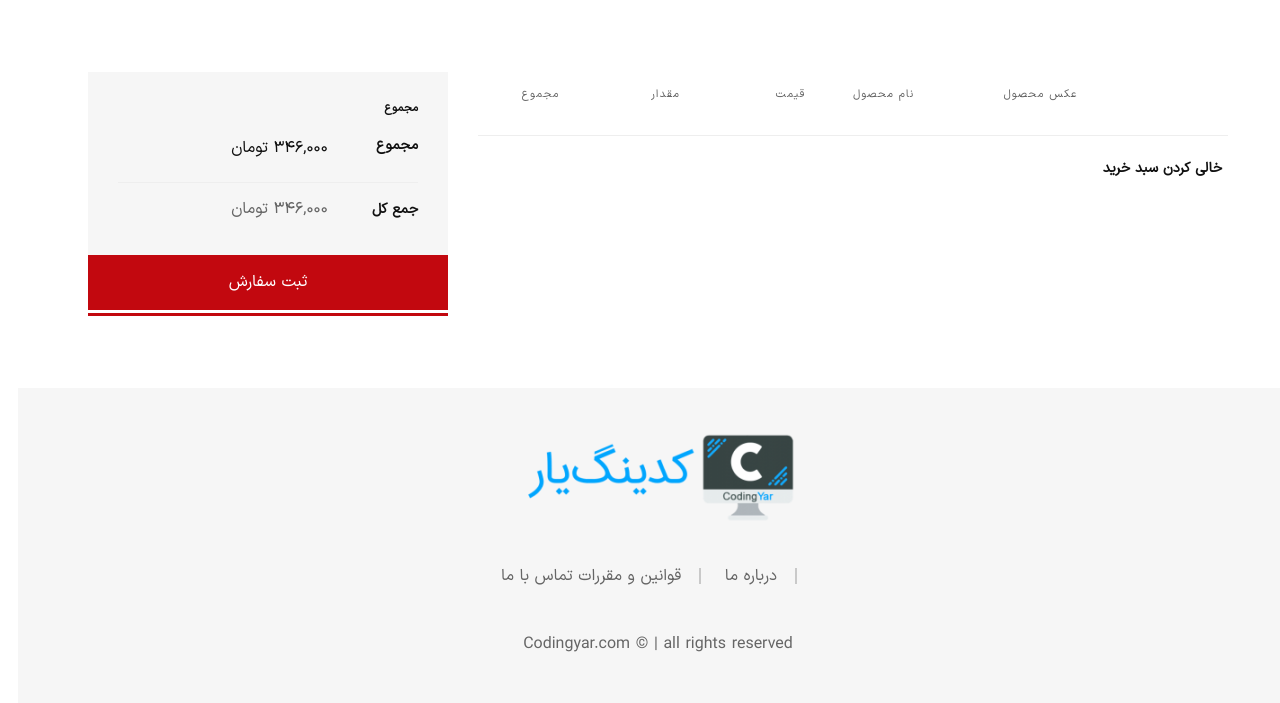
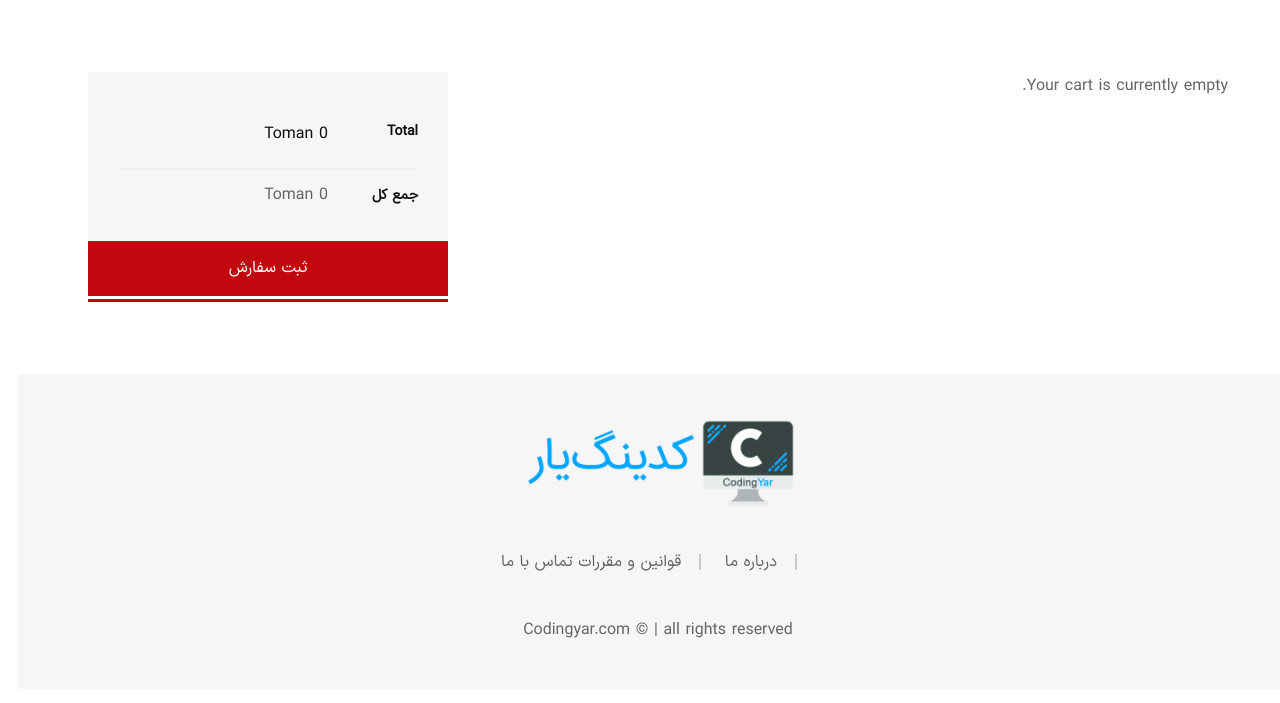
Before and after one commit to baharmostafaei/onlineshop-project, a Django app: page /cart/ in a window 1280 px wide. Shown: the part 103-806 px from the top of the page. After the commit the page ends 741 px from the top, so only its background shows below. Run offline with Django 4.2, Linux system fonts and the light colour scheme; lists and menus that the app fills with data are empty; some libraries are stand-ins or nearby versions; some web fonts are replaced.

Commit message:
total price

```diff
--- a/cart/cart.py
+++ b/cart/cart.py
@@ -45,6 +45,7 @@ class Cart:
             cart[str(product.id)]['product_obj'] = product
 
         for item in cart.values():
+            item['total_price'] = item['product_obj'].price * item['quantity']
             yield item
 
     def __len__(self):
@@ -57,6 +58,10 @@ class Cart:
 
     def get_total_price(self):
         product_ids = self.cart.keys()
-        products = models.Product.objects.filter(id__in=product_ids)
+        total = sum(item['quantity'] * item['product_obj'].price for item in self.cart.values())
+        return total
 
-        return sum(product.price for product in products)
+    def total_price_with_post(self):
+        total = sum(item['quantity'] * item['product_obj'].price for item in self.cart.values())
+
+        return (total + 20000)
--- a/cart/templates/cart/cart_detail.html
+++ b/cart/templates/cart/cart_detail.html
@@ -12,6 +12,7 @@
             <div class="row">
                 <div class="col-lg-8 mb-md--50">
                         <div class="row no-gutters">
+                            {% if cart %}
                             <div class="col-12">
                                 <div class="table-content table-responsive">
                                     <table class="table text-center">
@@ -69,7 +70,7 @@
                                                 </td>
                                                 <td class="product-total-price">
                                                     <span class="product-price-wrapper">
-                                                        <span class="money">{{item.product_obj.price }}</span>
+                                                        <span class="money">{{item.total_price }}</span>
                                                     </span>
                                                 </td>
                                             </tr>
@@ -79,35 +80,53 @@
                                     </table>
                                 </div>
                             </div>
-                        </div>
-                        <div class="row no-gutters border-top pt--20 mt--20">
+                            <div class="row no-gutters border-top pt--20 mt--20">
+                                <div class="col-sm-6 text-sm-right">
+                                    <button type="submit" class="cart-form__btn">{% trans "Empty the cart" %}</button>
+                                </div>
+                            </div>
+                            {% else %}
                             <div class="col-sm-6 text-sm-right">
-                                <button type="submit" class="cart-form__btn">خالی کردن سبد خرید</button>
+                                <span>{% trans "Your cart is currently empty." %}</span>
                             </div>
+
+                            {% endif %}
                         </div>
                     </div>
                 <div class="col-lg-4">
                     <div class="cart-collaterals">
                         <div class="cart-totals">
-                            <h5 class="font-size-14 font-bold mb--15">مجموع</h5>
+                            <h5 class="font-size-14 font-bold mb--15"></h5>
                             <div class="cart-calculator">
                                 <div class="cart-calculator__item">
                                     <div class="cart-calculator__item--head">
-                                        <span>مجموع</span>
+                                        <span>{% trans "Total" %}</span>
                                     </div>
                                     <div class="cart-calculator__item--value">
-                                        <span>۳۴۶,۰۰۰ تومان</span>
+                                        <span>{{ cart.get_total_price}} {% trans "Toman" %}</span>
                                     </div>
                                 </div>
                                 <div class="cart-calculator__item order-total">
+                                    {% if cart %}
                                     <div class="cart-calculator__item--head">
-                                        <span>جمع کل</span>
+                                        <span> جمع کل با 20000 تومان هزینه پست</span>
                                     </div>
                                     <div class="cart-calculator__item--value">
                                         <span class="product-price-wrapper">
-                                            <span class="money">۳۴۶,۰۰۰ تومان</span>
+                                            <span class="money">{{cart.total_price_with_post}} {% trans "Toman" %}</span>
                                         </span>
                                     </div>
+                                    {% else %}
+                                    <div class="cart-calculator__item--head">
+                                        <span> جمع کل </span>
+                                    </div>
+                                    <div class="cart-calculator__item--value">
+                                        <span class="product-price-wrapper">
+                                            <span class="money">0 {% trans "Toman" %}</span>
+                                        </span>
+                                    </div>
+                                    {% endif %}
+
                                 </div>
                             </div>
                         </div>
```
